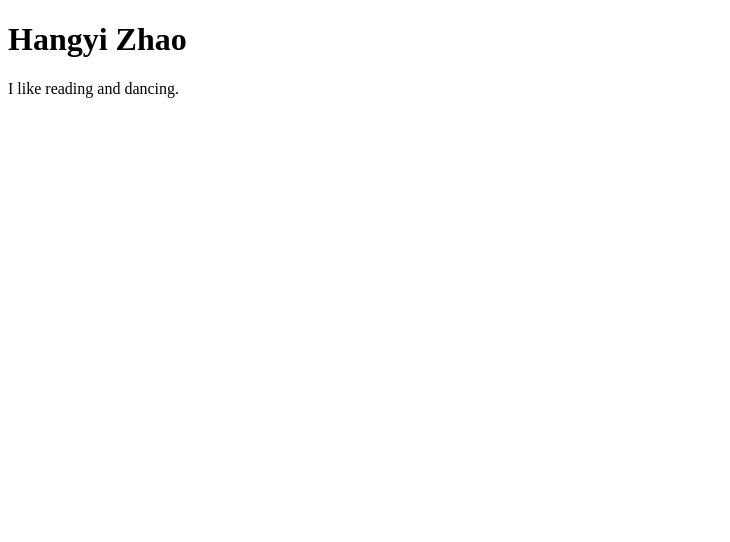
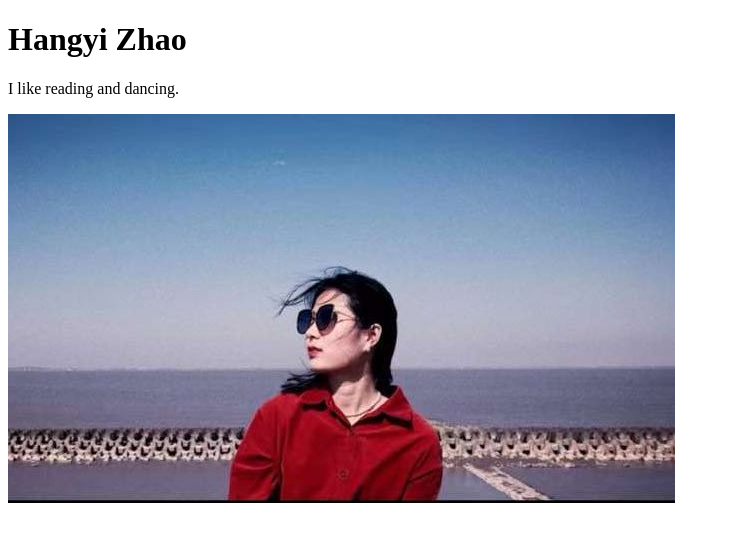
Before and after one commit to hangyizhao949/portfolio, a plain HTML site: page index.html in a window 1280 px wide. Shown: the whole page, without its empty margins (0-730 px from the left). Drawn offline with Linux system fonts and the light colour scheme.

Commit message:
add a photo
Add a photo of myself

```diff
--- a/index.html
+++ b/index.html
@@ -10,6 +10,7 @@
 <body>
     <h1>Hangyi Zhao</h1>
     <p>I like reading and dancing.</p>
+    <img src="images/WechatIMG170.jpg" alt="Hangyi Zhao's photo">
 </body>
 
 </html>
```
Also changed, not shown: images/WechatIMG170.jpg (added), 1 other file.
